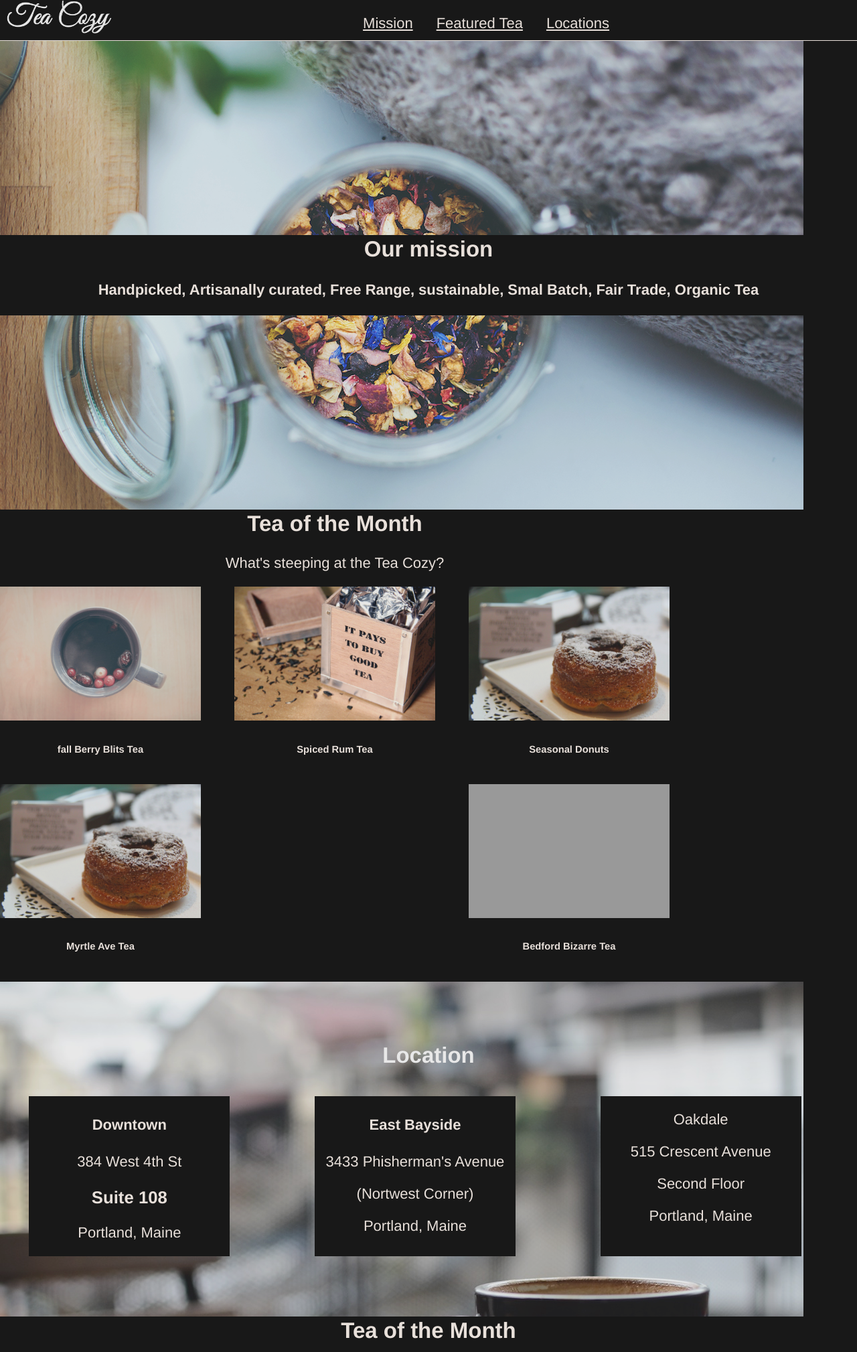
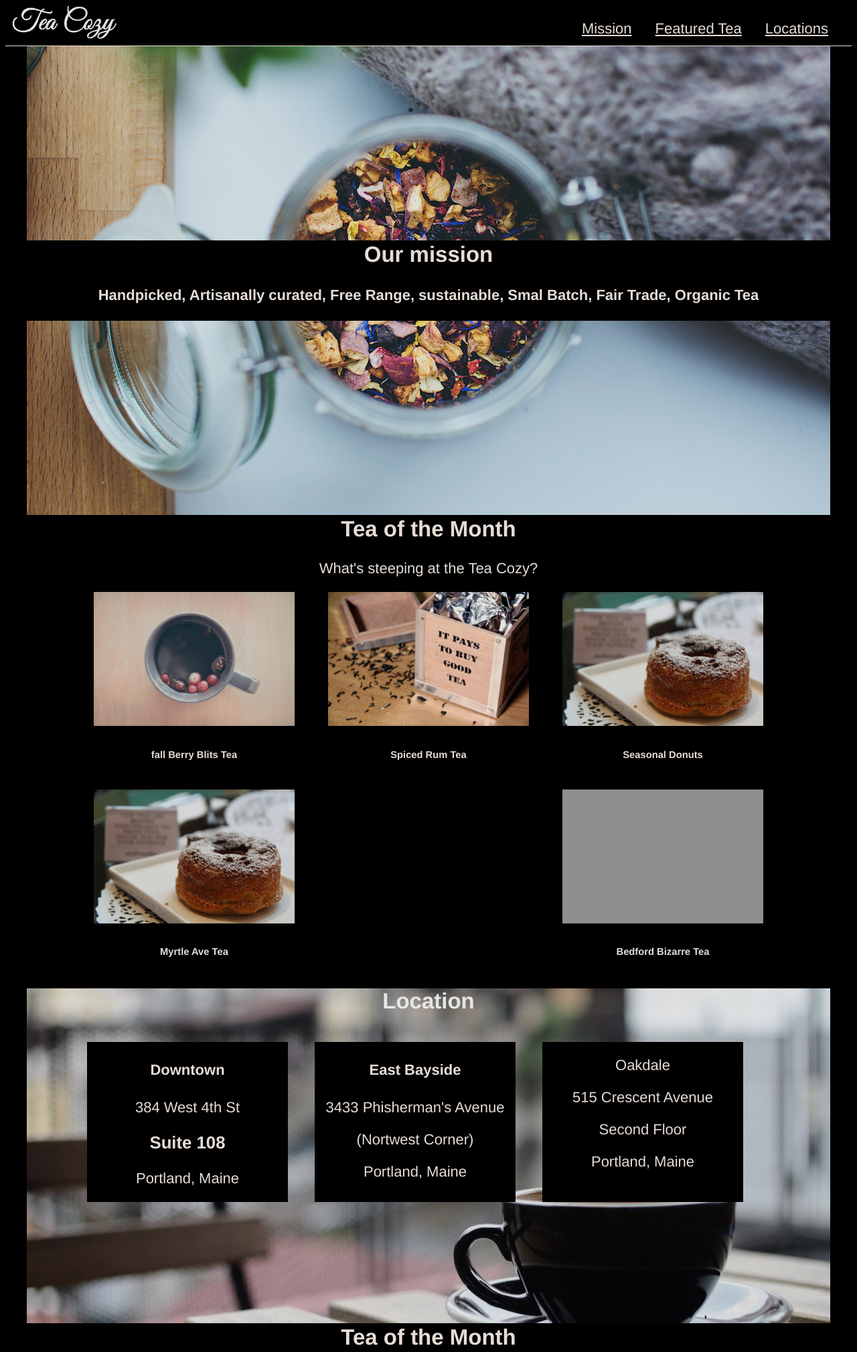
Before and after one commit to bsababu/Tea-cozy, a plain HTML site: page index.html in a window 1280 px wide. Shown: the top 2019 px of the page at 67% size. Drawn offline with Linux system fonts and the light colour scheme; grey boxes are pictures that could not be loaded.

Commit message:
last modification

```diff
--- a/index.html
+++ b/index.html
@@ -7,15 +7,19 @@
     <title>Tea Cozy</title>
 </head>
 <body>
+
    <div class="header">
        <div id='header-header'>
             <img src='./images/img-tea-cozy-logo.png'>
             <div id='header-menu'>
+                <div id='menu-fix'>
                     <ul>
                         <li>Mission</li>
                         <li>Featured Tea</li>
                         <li>Locations</li>
                     </ul>
+                </div>
+
             </div>
        </div>
 
@@ -64,6 +68,7 @@
 
     </div>
     <div id='center-three'>
+
             <div id='center-h2'>
               <h2>Location</h2 >
             </div>
@@ -99,7 +104,10 @@
             <h5>917-55-8904</h5>
         </div>
         <div id='floor-2'>
+            <div id='floor-last'>
                  <h5>copyright The Tea Cozy 2017</h5>
+            </div>
+
         </div>
     </div>
     </div>
--- a/style.css
+++ b/style.css
@@ -1,53 +1,56 @@
-html, body {
+body {
     background-color: black;
-    width: 100%;
-    margin: 0;
-    padding:0;
     font-family: Helvetica;
     color: seashell;
     opacity: 0.9;
     font-size: 22px;
     text-align: center;
+
 }
 
 
 .header {
      height: 60px;
      border-bottom: 1px solid seashell;
+     width: 100%;
+
 }
 
 #header-header {
     display: flex;
 
+    justify-content: flex-end;
 }
 #header-header img {
-    margin-left: 10px;
+    padding-left: 10px;
     height: 50px;
+
 }
 
 #header-menu {
+    display: inline-flex;
+    width: 100%;
     justify-content: flex-end;
-    width: 100%;
 }
-#header-menu ul{
-    display: inline-flex;
+ul {
     text-decoration: underline;
     list-style: none;
-    justify-content: flex-end;
-
+    display: inline-flex;
 }
 
-#header-menu ul li {
+#menu-fix ul li {
     padding-right: 35px;
-    justify-content: space-between;
 }
 
 .container {
     display: flex;
     background-image: url('./images/img-mission-background.jpg');
     background-repeat: no-repeat;
+    background-position: center;
     width: 100%;
     height: 700px;
+    justify-items: center;
+
 }
 
 .center-black {
@@ -55,9 +58,10 @@ html, body {
     align-items: center;
     height: 120px;
     width: 100%;
-    justify-content: center;
+
     margin-top: 290px;
     text-align: center;
+    justify-content: center;
 }
 
 h2 {
@@ -67,15 +71,16 @@ h2 {
 #center-two {
     display: flex;
     width: 100%;
+    justify-content: center;
 }
 #center-fix {
     flex-flow: column;
     width: 1000px;
+    justify-content: center;
 }
 .center-two-1 {
     width: 100%;
     align-content: center;
-    justify-content: center;
 }
 #center-two-2 {
     display: inline-flex;
@@ -86,6 +91,7 @@ h2 {
     flex-wrap: wrap;
     justify-content: space-between;
     display: inline-flex;
+    align-content: flex-start;
 
 }
 .image-container {
@@ -101,45 +107,47 @@ h2 {
 #center-three {
     background-image: url('./images/img-locations-background.jpg');
     background-repeat: no-repeat;
+    background-position: center;
     height: 500px;
     width: 100%;
     justify-content: center;
-    display: flex;
-    flex-direction: column;
+
 }
 
 #center-h2 {
     color: white;
-    text-align: center;
     width: 100%;
 }
 #cards {
     display: inline-flex;
     justify-content: center;
     padding-top: 15px;
-    justify-content: space-around;
 }
 .col-card {
     background-color: #000;
     width: 300px;
     margin-right: 40px;
-    text-align: center;
-    align-items: center;
 }
 
 #floor {
     display: flex;
     flex-flow: column;
+    width: 100%;
+
 }
 
 #floor-1 {
-    width: 100%;
+
     height: 200px;
-    text-align: center;
     justify-content: center;
 }
 
 #floor-2 {
-    padding-left: 20px;
-    text-align: left;
+    display: flex;
+    padding-left: 100px;
 }
+
+#floor-last {
+    justify-content: flex-end;
+
+}
```
Also changed, not shown: 1 other file. Lines whose indentation alone changed are shown as unchanged.
